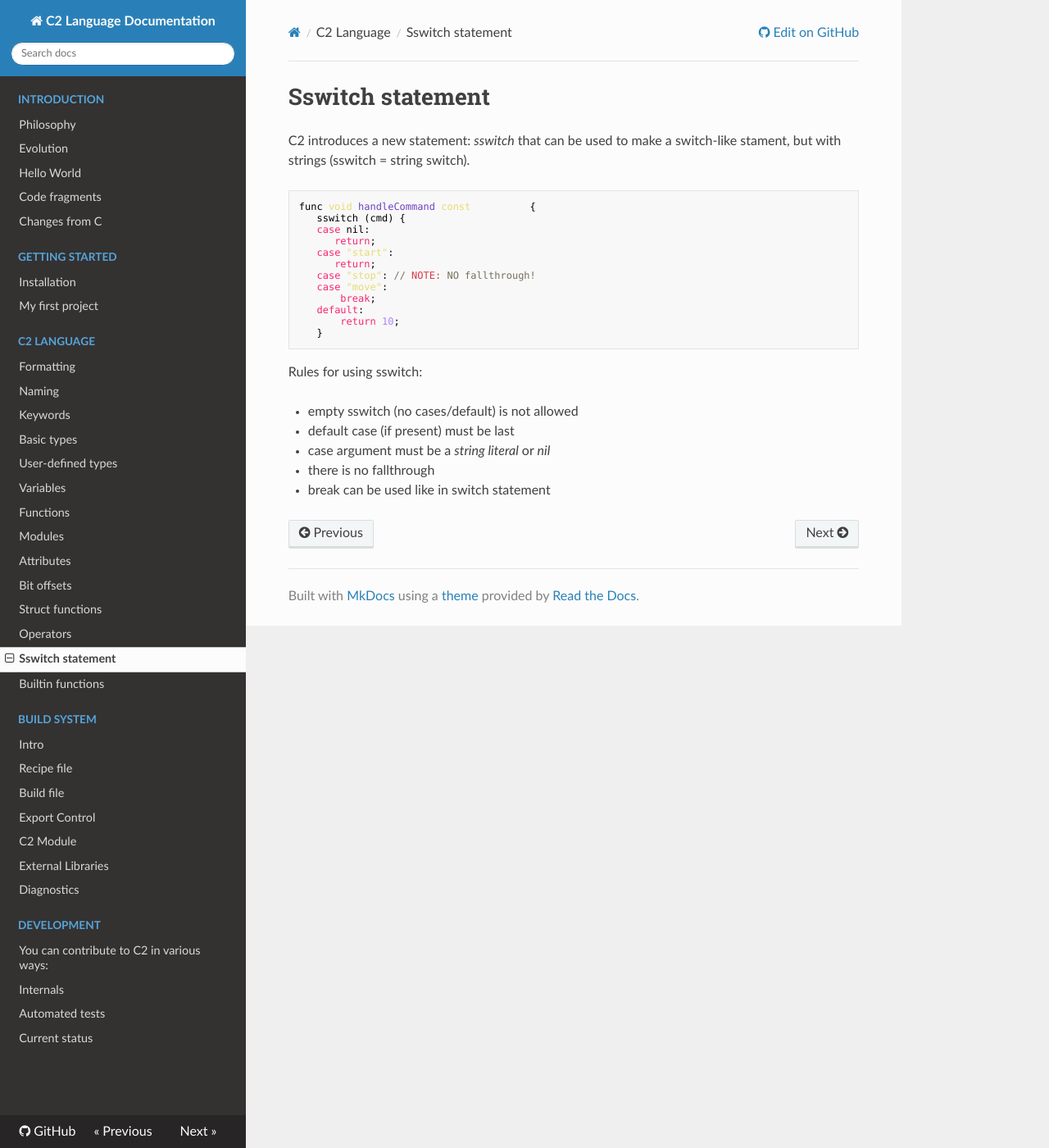
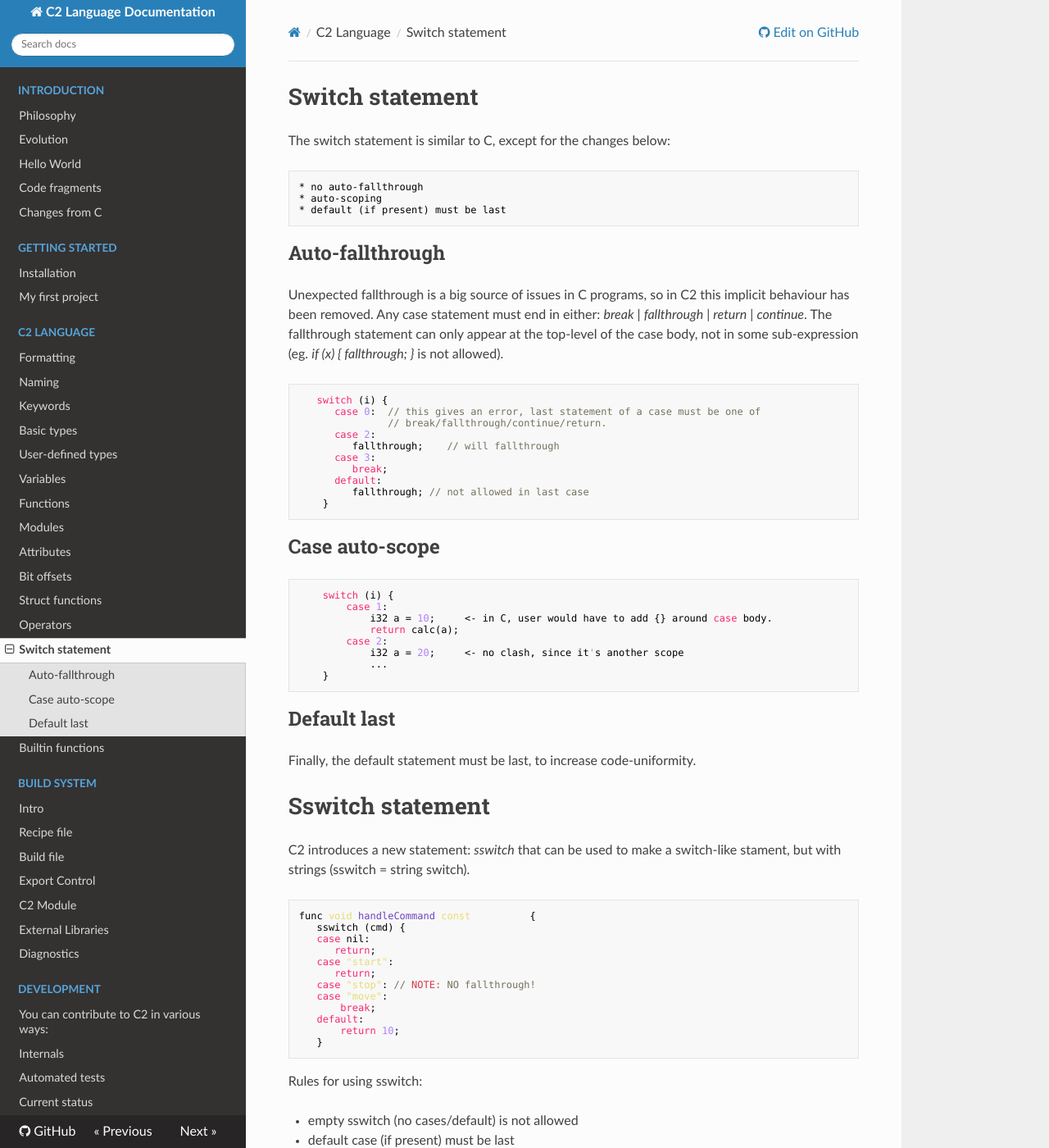
Before and after one commit to c2lang/documentation, an MkDocs documentation site: the page built from documentation/docs/language/sswitch_statement.md, in a window 1280 px wide and 1400 px high. Shown: the whole window at 82% size. Built offline with MkDocs 1.6.1, drawn with Linux system fonts in a browser that asks for light colours; nearby versions of some CDN libraries; old or Windows-style settings are respelled for this version of MkDocs; some of the changed text lies outside the part shown.

Commit message:
docs: update for switch fallthrough

````diff
--- a/documentation/docs/introduction/changes_from_c.md
+++ b/documentation/docs/introduction/changes_from_c.md
@@ -27,6 +27,7 @@ _changes_ made and the design philosophy behind it.
 
 * [Improved operator precedence](../language/operators)
 
+* [No auto-fallthrough in switch cases](../language/sswitch)
 
 
 ### New Features
--- a/documentation/docs/language/sswitch_statement.md
+++ b/documentation/docs/language/sswitch_statement.md
@@ -1,3 +1,50 @@
+
+# Switch statement
+
+The switch statement is similar to C, except for the changes below:
+
+    * no auto-fallthrough
+    * auto-scoping
+    * default (if present) must be last
+
+## Auto-fallthrough
+
+Unexpected fallthrough is a big source of issues in C programs, so in C2
+this implicit behaviour has been removed. Any case statement must end in
+either: *break* | *fallthrough* | *return* | *continue*.
+The fallthrough statement can only appear at the top-level of the case body,
+not in some sub-expression (eg. _if (x) { fallthrough; }_ is not allowed).
+
+```c
+   switch (i) {
+      case 0:  // this gives an error, last statement of a case must be one of
+               // break/fallthrough/continue/return.
+      case 2:
+         fallthrough;    // will fallthrough
+      case 3:
+         break;
+      default:
+         fallthrough; // not allowed in last case
+    }
+```
+
+## Case auto-scope
+
+```c
+    switch (i) {
+        case 1:
+            i32 a = 10;     <- in C, user would have to add {} around case body.
+            return calc(a);
+        case 2:
+            i32 a = 20;     <- no clash, since it's another scope
+            ...
+    }
+```
+
+## Default last
+
+Finally, the default statement must be last, to increase code-uniformity.
+
 
 # Sswitch statement
 
@@ -24,5 +71,5 @@ Rules for using sswitch:
 * empty sswitch (no cases/default) is not allowed
 * default case (if present) must be last
 * case argument must be a *string literal* or *nil*
-* there is no fallthrough
+* there is no fallthrough (fallthrough keyword cannot be used)
 * break can be used like in switch statement
````
Also changed, not shown: documentation/docs/language/keywords.md (+1 -0 lines).
